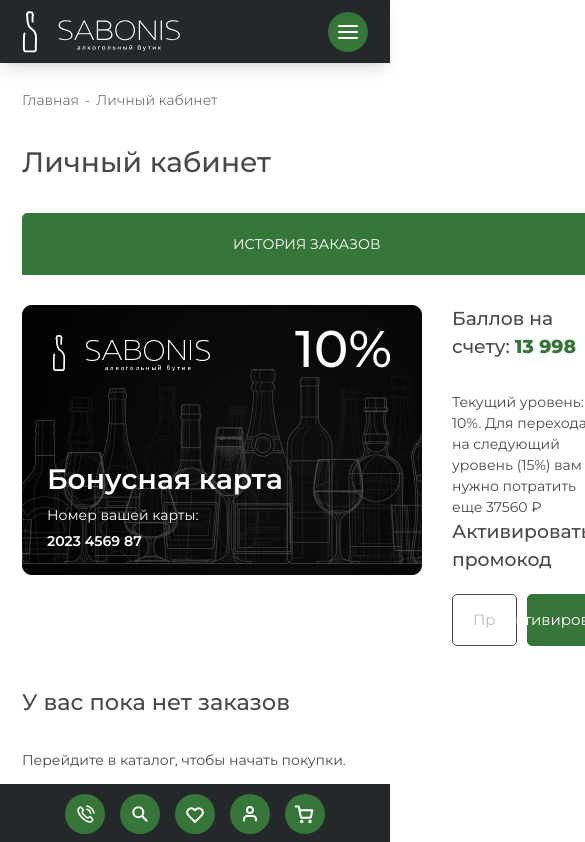
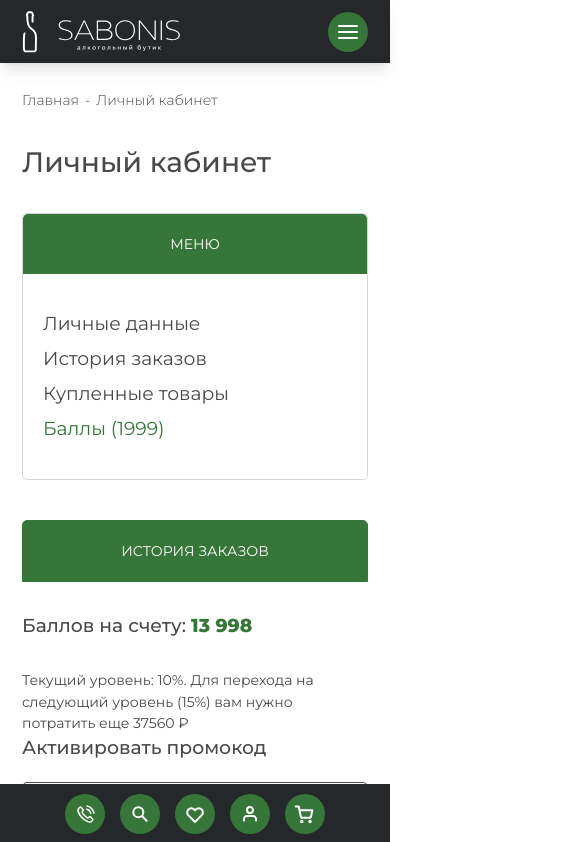
Before and after one commit to itigertechno/sabonis, a React (Vite) app: page /profile/points in a window 390 px wide. Shown: the top 842 px of the page, 585 px wide, since content can reach past the window. Built offline with nearby package versions, Linux system fonts and the light colour scheme.

Commit message:
Profile/Points responsive

```diff
--- a/src/pages/ProfilePointsPage/ProfilePointsPage.tsx
+++ b/src/pages/ProfilePointsPage/ProfilePointsPage.tsx
@@ -21,13 +21,13 @@
                     }
                 ]}></Breadcrumbs>
                 <h1 className="mt-[30px] fs-30 fw-500 text-neutral-900">Личный кабинет</h1>
-                <div className="grid grid-cols-[1fr_40%] mt-[30px] gap-[40px]">
+                <div className="grid grid-cols-[1fr_40%] w1024:flex w1024:flex-col-reverse mt-[30px] gap-[40px]">
                     <div className="w-[100%]">
                         <div
                             className="py-[5px] bg-[var(--color-primary)] border-[1px] border-[var(--color-primary)]  rounded-[5px_5px_0_0]">
                             <span className="fs-15 uppercase text-neutral-0 w-[100%] block text-center leading-[50px]">История заказов</span>
                         </div>
-                        <div className="mt-[30px] flex gap-[30px]">
+                        <div className="mt-[30px] flex gap-[30px] w1260:flex-col-reverse">
                             <div className={classnames(c.card, "rounded-[5px] w-[50%]")}
                                  style={{backgroundImage: `url("${preview}")`}}>
                                 <span
@@ -49,7 +49,7 @@
                                 </div>
                                 <div className="h-max">
                                     <span className="fs-20 fw-500 text-neutral-900">Активировать промокод</span>
-                                    <div className="grid grid-cols-2 items-center gap-[10px] mt-[20px]">
+                                    <div className="grid grid-cols-2 items-center gap-[10px] mt-[20px] w1330:grid-cols-1">
                                         <FormInput label="" placeholder="Промокод"></FormInput>
                                         <Button className="w-[100%] h-[100%]">Активировать</Button>
                                     </div>
--- a/tailwind.config.js
+++ b/tailwind.config.js
@@ -21,7 +21,7 @@
             'w1024': {"max": "1024px"},
             'w1024-min': {"min": "1025px"},
             'w1260': {"max": "1260px"},
-            'w1330': '1330px',
+            'w1330': {"max": "1330px"},
             'w1240': '1240px',
             'w1440': '1440px',
             'w1640': '1640px',
```
